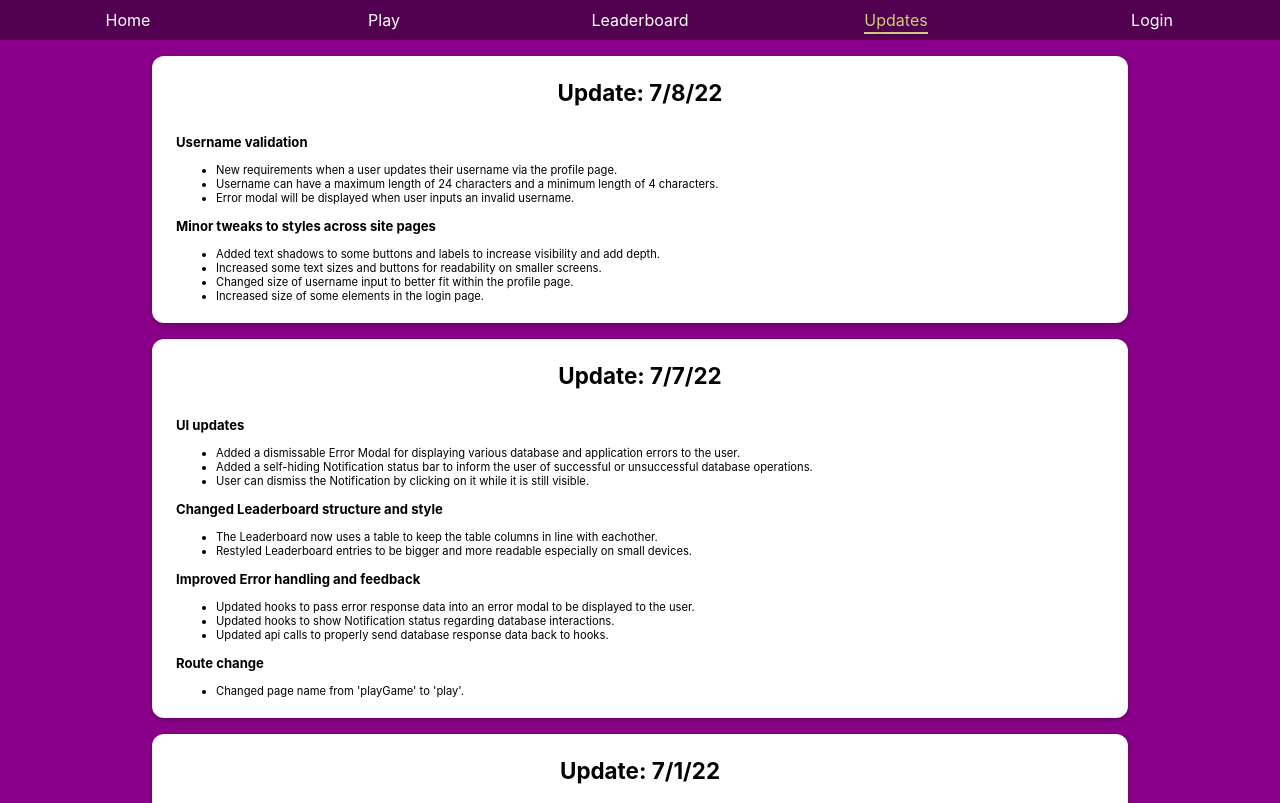
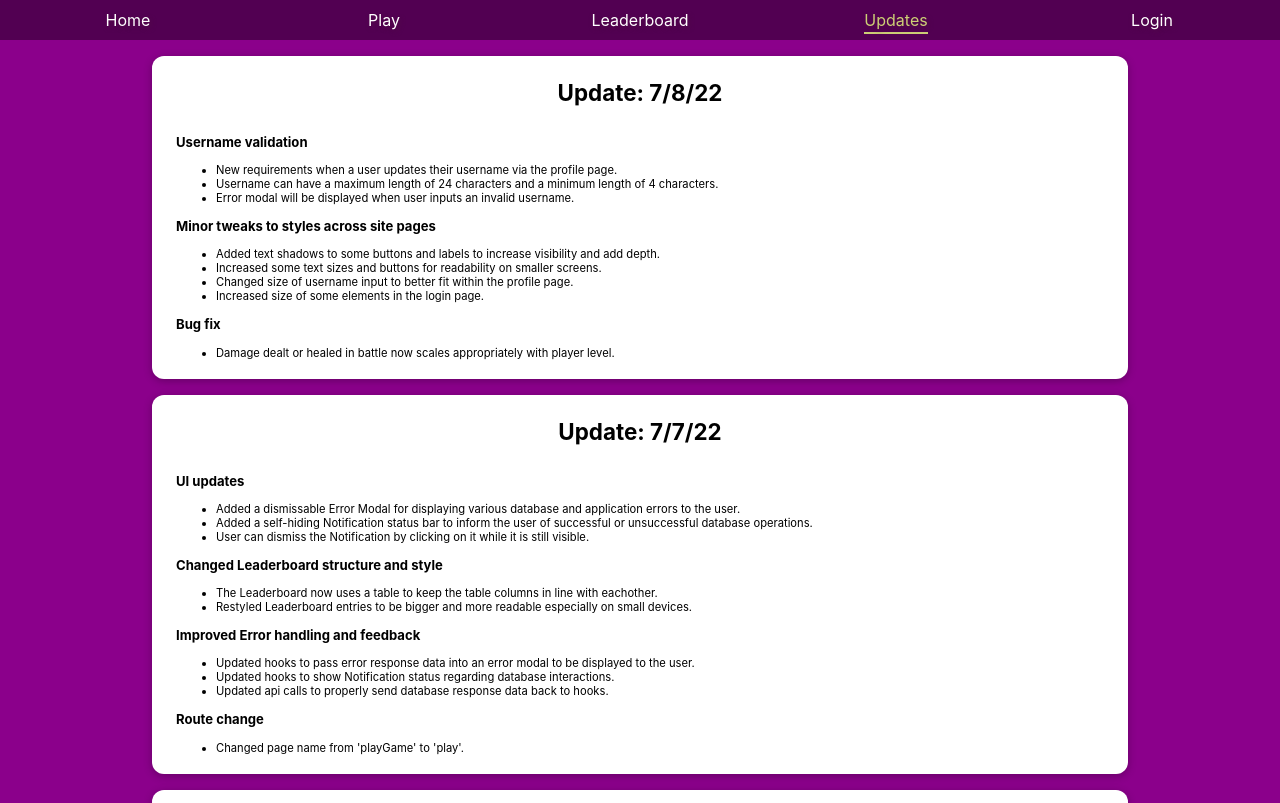
Before and after one commit to JeffreyGHJ/react-monster-cards, a Next.js app: page /updates in a window 1280 px wide. Shown: the top 803 px of the page. Built offline with nearby package versions, Linux system fonts and the light colour scheme.

Commit message:
Tweaks to gameplay scaling
-increased damage dealt by enemy
-increased damage dealt by player special attack

```diff
--- a/components/game/LogMessage.js
+++ b/components/game/LogMessage.js
@@ -12,8 +12,8 @@ const LogMessage = (props) => {
                 {message.actionBy !== 'player' &&  (message.actionBy + ' ' || 'Enemy ')}
             </span>
             <span>
-                {message.actionType === 'attack' && message.actionBy === 'player' && 'attacks enemy for '}
-                {message.actionType === 'attack' && message.actionBy !== 'player' && 'attacks player for '}
+                {message.actionType === 'attack' && message.actionBy === 'player' && 'attacks for '}
+                {message.actionType === 'attack' && message.actionBy !== 'player' && 'attacks for '}
                 {message.actionType === 'special' && 'special attacks enemy for '}
                 {message.actionType === 'heal' && 'heals for '}
             </span>
--- a/components/updates/UpdateList.js
+++ b/components/updates/UpdateList.js
@@ -35,6 +35,14 @@ const UpdateList = (props) => {
                         </li>
                         <li>
                             Increased size of some elements in the login page.
+                        </li>
+                    </ul>
+                    <h3>
+                        Bug fix
+                    </h3>
+                    <ul>
+                        <li>
+                            Damage dealt or healed in battle now scales appropriately with player level.
                         </li>
                     </ul>
                 </div>
--- a/hooks/use-game-manager.js
+++ b/hooks/use-game-manager.js
@@ -86,7 +86,9 @@ const useGameManager = () => {
     }
 
     const executeSpecialAttack = () => {
-        let damage = Math.round(Math.random() * 8);
+        let damage = Math.round(
+            Math.random() * (Math.random() * 2) * (3 + playerLevel)
+        );
         logMessage('player', 'special', damage);
         dispatch(decreaseEnemyHealthBy(damage));
         dispatch(setLastSpec());
@@ -112,7 +114,7 @@ const useGameManager = () => {
 
     // HELPER FUNCTION - DOES NOT NEED TO BE RETURNED
     const attackPlayer = () => {
-        let damage = Math.round(Math.random() * 2);
+        let damage = Math.round(Math.random() * (2 + (playerLevel/2)));
         logMessage(currentEnemy.name, 'attack', damage);
         dispatch(decreaseHealthBy(damage));
         dispatch(incrementTurn());
```
